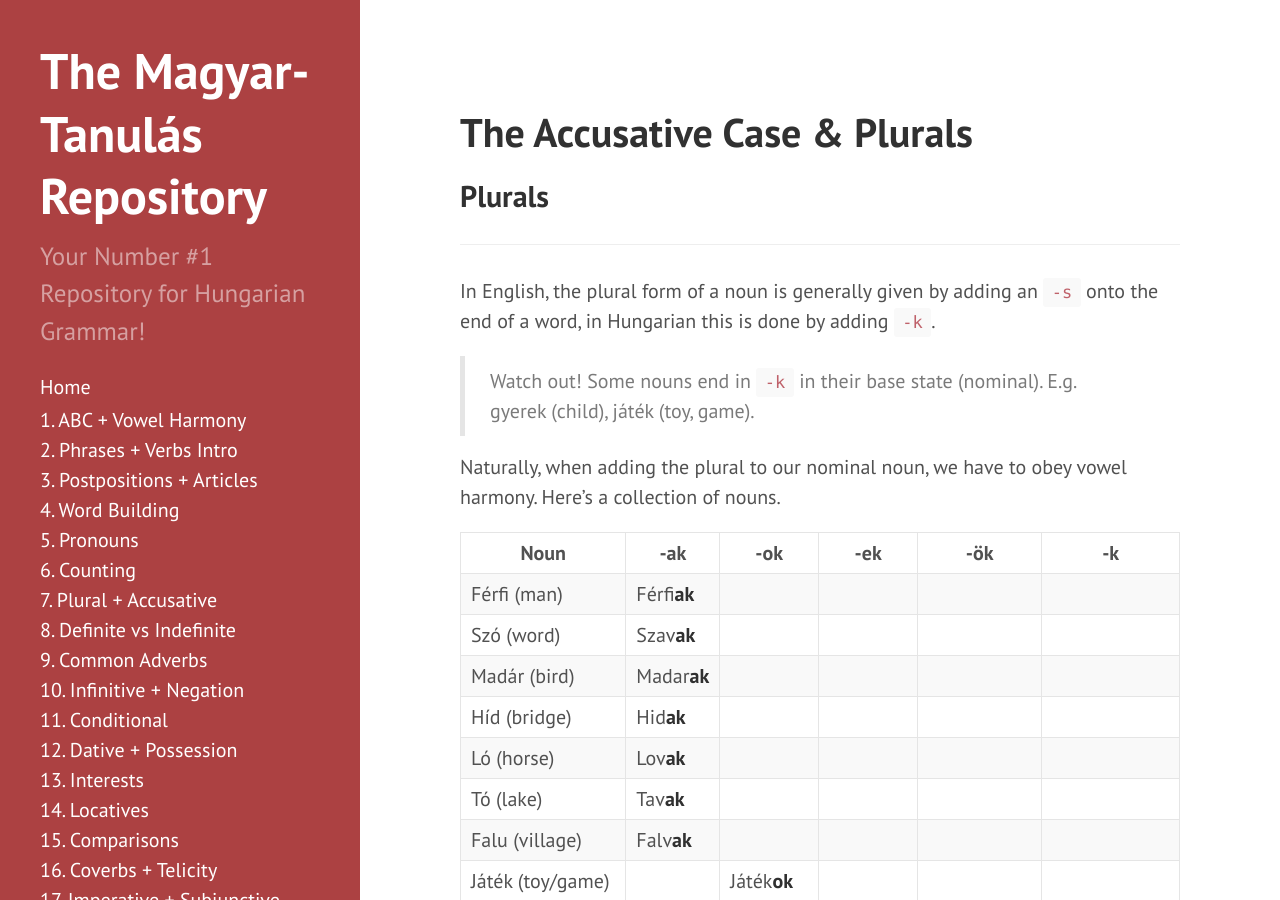
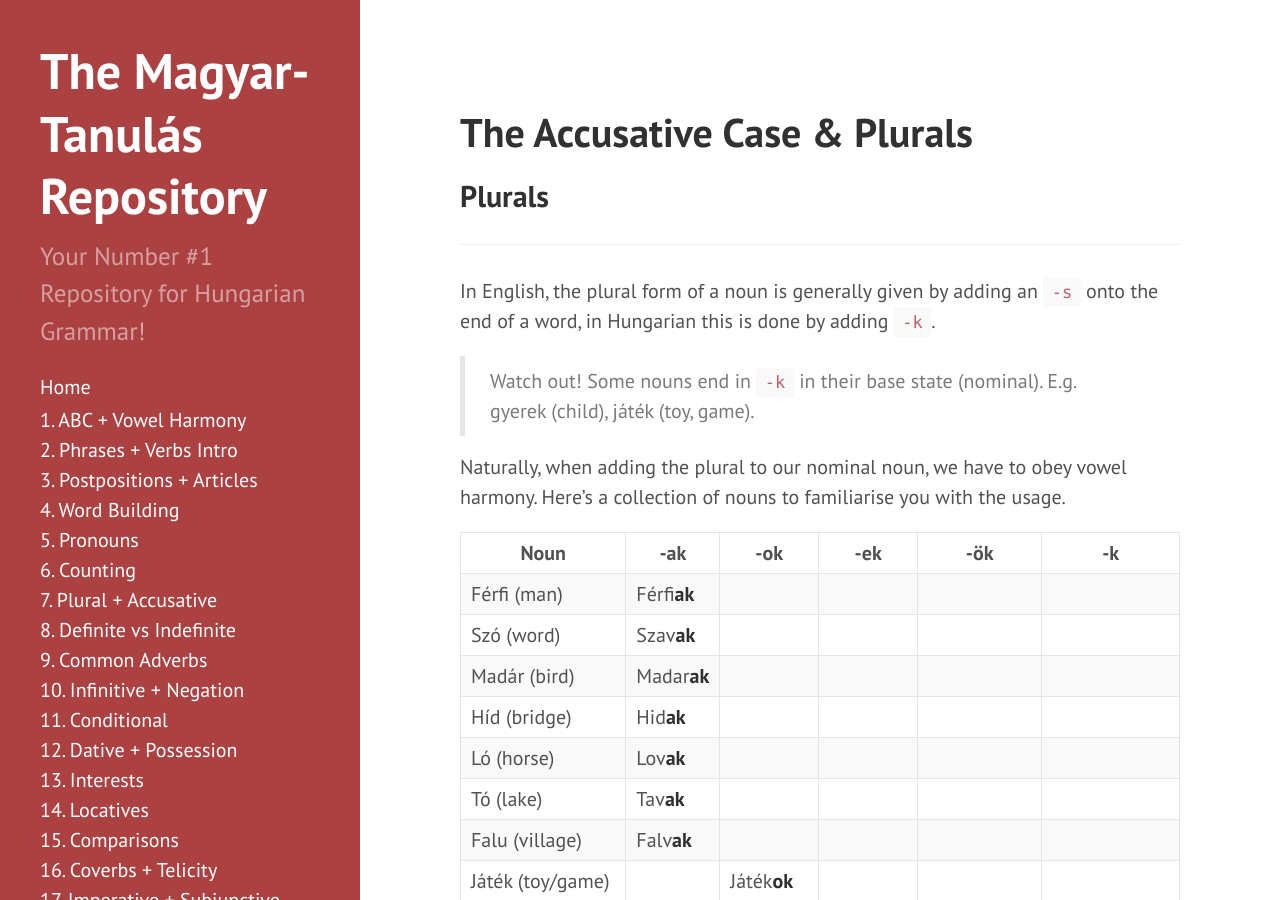
Before and after one commit to Magyartanulas/magyartanulas.github.io, a Jekyll site: the page built from accusative_plurals.md, in a window 1280 px wide and 900 px high. Built offline with Jekyll 4.4.1, drawn with Linux system fonts in a browser that asks for light colours; comment, search, counter and statistics services are not loaded.

Commit message:
Update accusative_plurals.md

```diff
--- a/accusative_plurals.md
+++ b/accusative_plurals.md
@@ -11,7 +11,7 @@ this is done by adding `-k`.
 
 > Watch out! Some nouns end in `-k` in their base state (nominal). E.g. gyerek (child), játék (toy, game).
 
-Naturally, when adding the plural to our nominal noun, we have to obey vowel harmony. Here's a collection of nouns.
+Naturally, when adding the plural to our nominal noun, we have to obey vowel harmony. Here's a collection of nouns to familiarise you with the usage.
 
 | Noun                | -ak         | -ok           | -ek          | -ök            | -k                   |
 |---------------------|-------------|---------------|--------------|----------------|----------------------|
```
